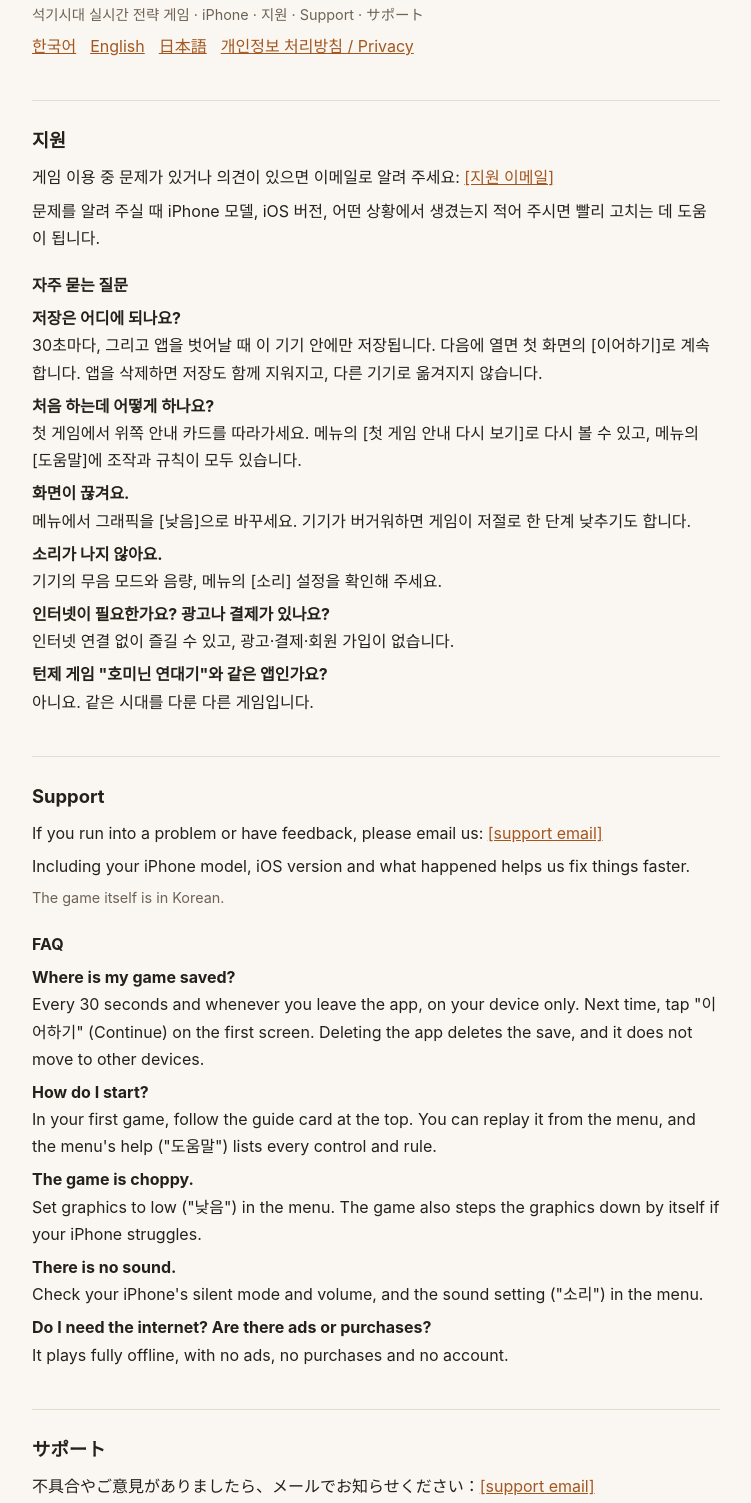
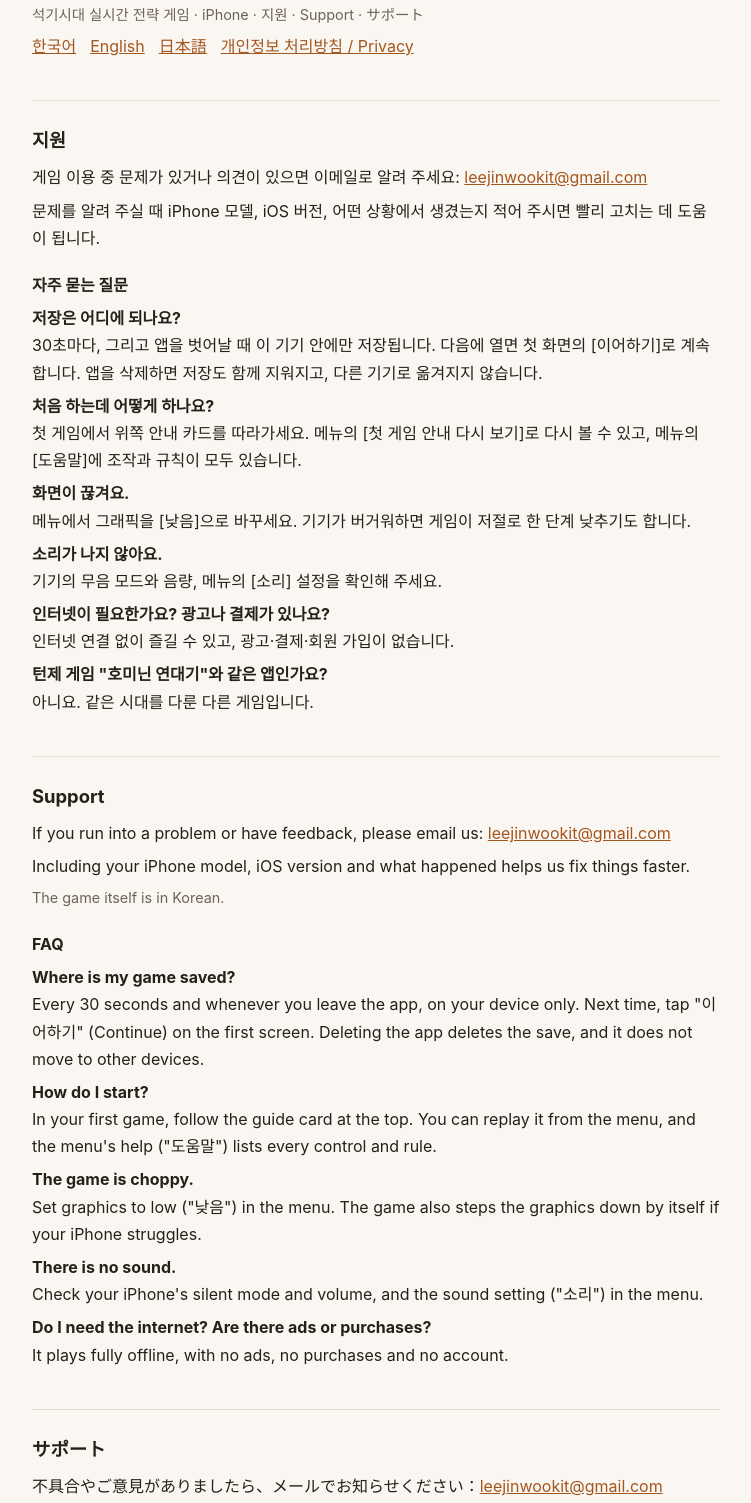
Before and after one commit to leejinwookit/hominin-wars-support, a plain HTML site: page index.html in a window 1280 px wide. Shown: the part 79-1582 px from the top of the page, without its empty margins (264-1015 px from the left). Drawn offline with Linux system fonts and the light colour scheme.

Commit message:
지원 이메일 채우기
Co-Authored-By: Claude Opus 5.5 <noreply@anthropic.com>

```diff
--- a/index.html
+++ b/index.html
@@ -1,5 +1,4 @@
 <!doctype html>
-<!-- Support page (App Store Connect "Support URL"). Before publishing, replace [지원 이메일] / [support email] with the real address. -->
 <html lang="ko">
 <head>
 <meta charset="utf-8">
@@ -28,7 +27,7 @@ a{color:var(--accent)}
 
 <section id="ko">
 <h2>지원</h2>
-<p>게임 이용 중 문제가 있거나 의견이 있으면 이메일로 알려 주세요: <a href="mailto:[지원 이메일]">[지원 이메일]</a></p>
+<p>게임 이용 중 문제가 있거나 의견이 있으면 이메일로 알려 주세요: <a href="mailto:leejinwookit@gmail.com">leejinwookit@gmail.com</a></p>
 <p>문제를 알려 주실 때 iPhone 모델, iOS 버전, 어떤 상황에서 생겼는지 적어 주시면 빨리 고치는 데 도움이 됩니다.</p>
 <h3>자주 묻는 질문</h3>
 <p><b>저장은 어디에 되나요?</b><br>30초마다, 그리고 앱을 벗어날 때 이 기기 안에만 저장됩니다. 다음에 열면 첫 화면의 [이어하기]로 계속합니다. 앱을 삭제하면 저장도 함께 지워지고, 다른 기기로 옮겨지지 않습니다.</p>
@@ -41,7 +40,7 @@ a{color:var(--accent)}
 
 <section id="en">
 <h2>Support</h2>
-<p>If you run into a problem or have feedback, please email us: <a href="mailto:[support email]">[support email]</a></p>
+<p>If you run into a problem or have feedback, please email us: <a href="mailto:leejinwookit@gmail.com">leejinwookit@gmail.com</a></p>
 <p>Including your iPhone model, iOS version and what happened helps us fix things faster.</p>
 <p class="muted">The game itself is in Korean.</p>
 <h3>FAQ</h3>
@@ -54,7 +53,7 @@ a{color:var(--accent)}
 
 <section id="ja">
 <h2>サポート</h2>
-<p>不具合やご意見がありましたら、メールでお知らせください：<a href="mailto:[support email]">[support email]</a></p>
+<p>不具合やご意見がありましたら、メールでお知らせください：<a href="mailto:leejinwookit@gmail.com">leejinwookit@gmail.com</a></p>
 <p>iPhoneの機種、iOSのバージョン、発生した状況を書いていただけると、早く解決できます。</p>
 <p class="muted">ゲーム内の言語は韓国語のみです。</p>
 <h3>よくある質問</h3>
```
Also changed, not shown: privacy.html (+3 -4 lines).
